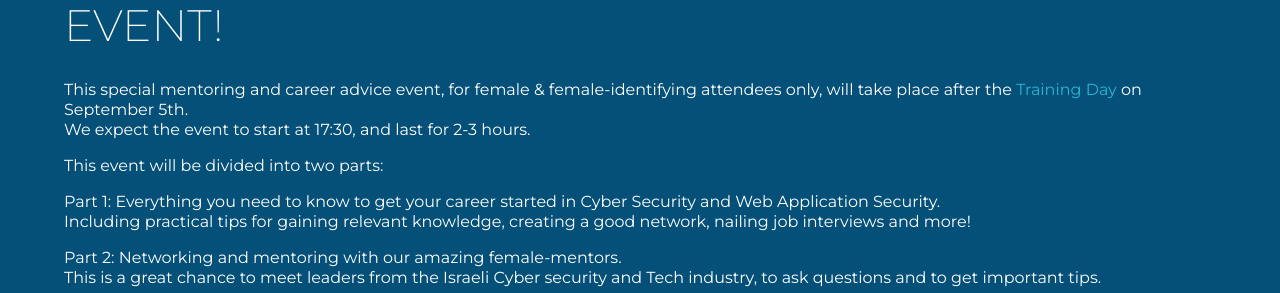
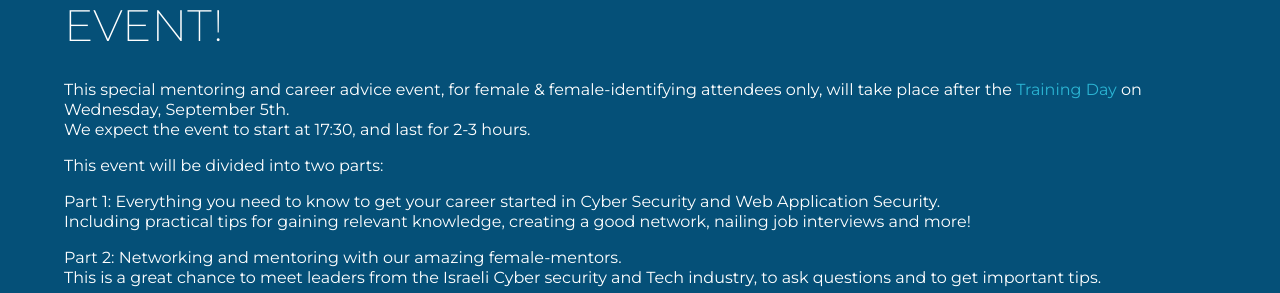
Before and after one commit to OWASP/AppSec-Israel-2018, a Jekyll site: the page built from WIA.md, in a window 1280 px wide. Shown: the part 284-577 px from the top of the page. Built offline with Jekyll 4.4.1, drawn with Linux system fonts in a browser that asks for light colours; our own code applies the rules of GitHub Pages for plain Markdown files; a script that is not in the unit is left out.

Commit message:
Update _config.yml

```diff
--- a/_config.yml
+++ b/_config.yml
@@ -6,5 +6,5 @@
 
 # Conference dates
 dates: 5-6 September, 2018
-trainingday: September 5th
-confday: September 6th
+trainingday: Wednesday, September 5th
+confday: Thursday, September 6th
```
